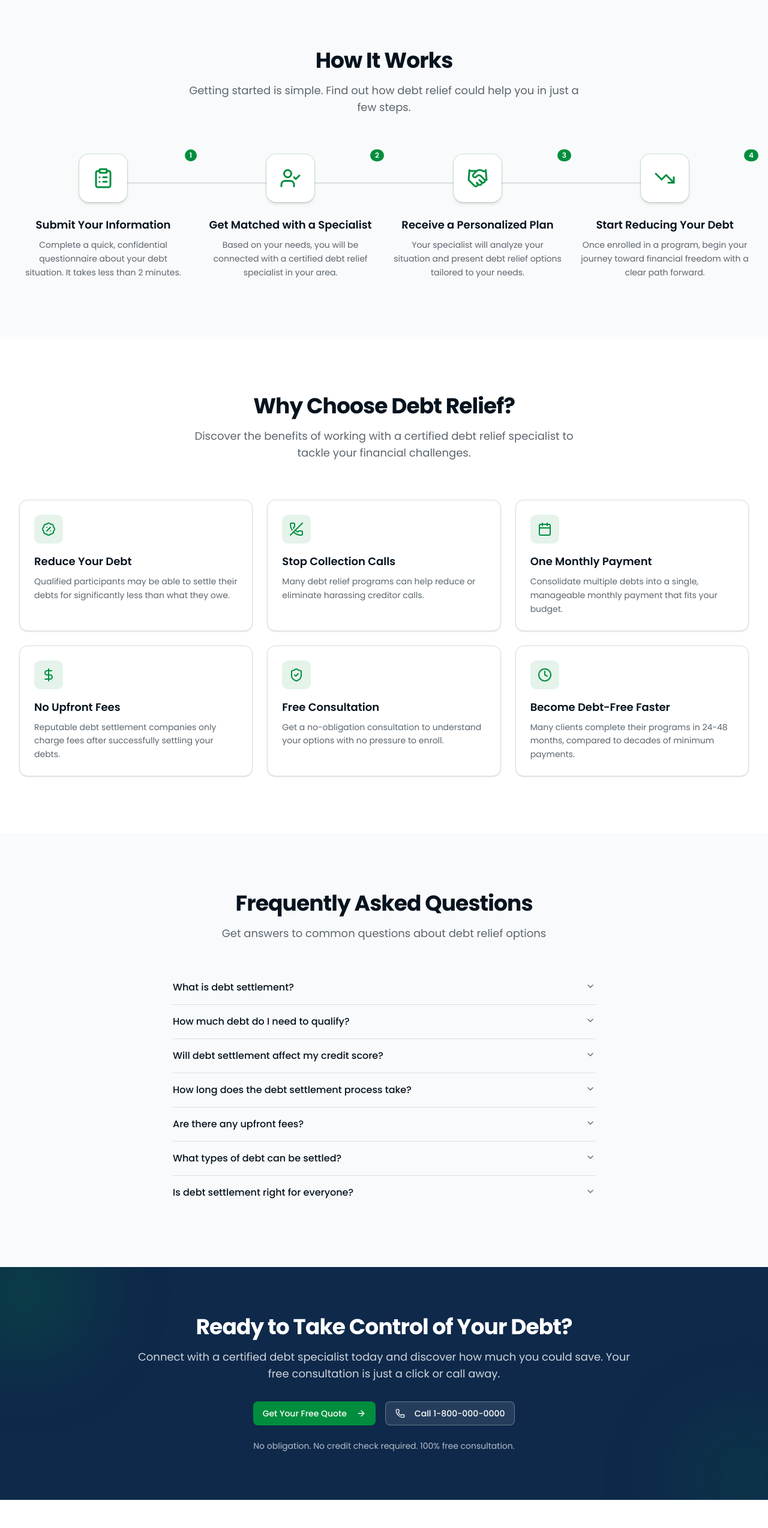
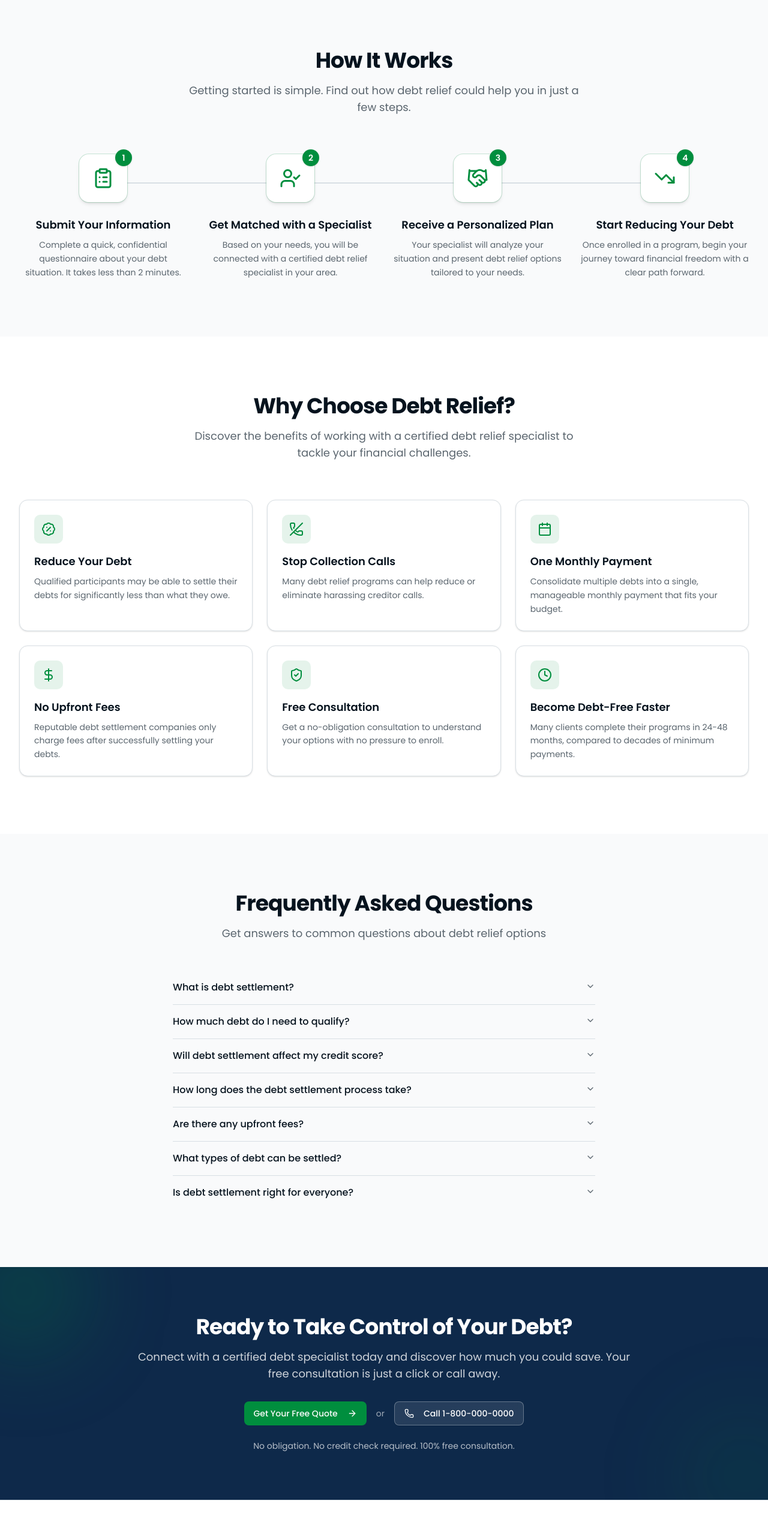
Before and after one commit to konstantin-limassol/nonoStage, a Next.js app: page / in a window 1280 px wide. Shown: the part 984-3531 px from the top of the page at 60% size. Built offline with nearby package versions, Linux system fonts and the light colour scheme.

Commit message:
feat: enhance CTA section and step icons in How It Works\n\nAdd "or" button with muted white in CTA and move step numbers to icon badges.

```diff
--- a/components/cta-section.tsx
+++ b/components/cta-section.tsx
@@ -27,6 +27,7 @@ export function CTASection() {
               <ArrowRight className="ml-2 h-4 w-4" />
             </Link>
           </Button>
+          <span className="text-sm text-white/60">or</span>
           <Button
             asChild
             variant="outline"
--- a/components/how-it-works.tsx
+++ b/components/how-it-works.tsx
@@ -49,14 +49,14 @@ export function HowItWorks() {
               )}
 
               <div className="relative flex flex-col items-center text-center">
-                {/* Step Number */}
-                <div className="absolute -top-2 right-1/2 translate-x-8 rounded-full bg-accent px-2 py-0.5 text-xs font-semibold text-accent-foreground lg:right-0 lg:translate-x-4">
-                  {index + 1}
-                </div>
-
-                {/* Icon */}
-                <div className="flex h-20 w-20 items-center justify-center rounded-2xl bg-card shadow-md ring-1 ring-accent/20">
-                  <step.icon className="h-9 w-9 text-accent" />
+                {/* Icon with Step Number */}
+                <div className="relative">
+                  <div className="flex h-20 w-20 items-center justify-center rounded-2xl bg-card shadow-md ring-1 ring-accent/20">
+                    <step.icon className="h-9 w-9 text-accent" />
+                  </div>
+                  <div className="absolute -right-2 -top-2 flex h-7 w-7 items-center justify-center rounded-full bg-accent text-sm font-semibold text-accent-foreground shadow-sm">
+                    {index + 1}
+                  </div>
                 </div>
 
                 {/* Content */}
```
